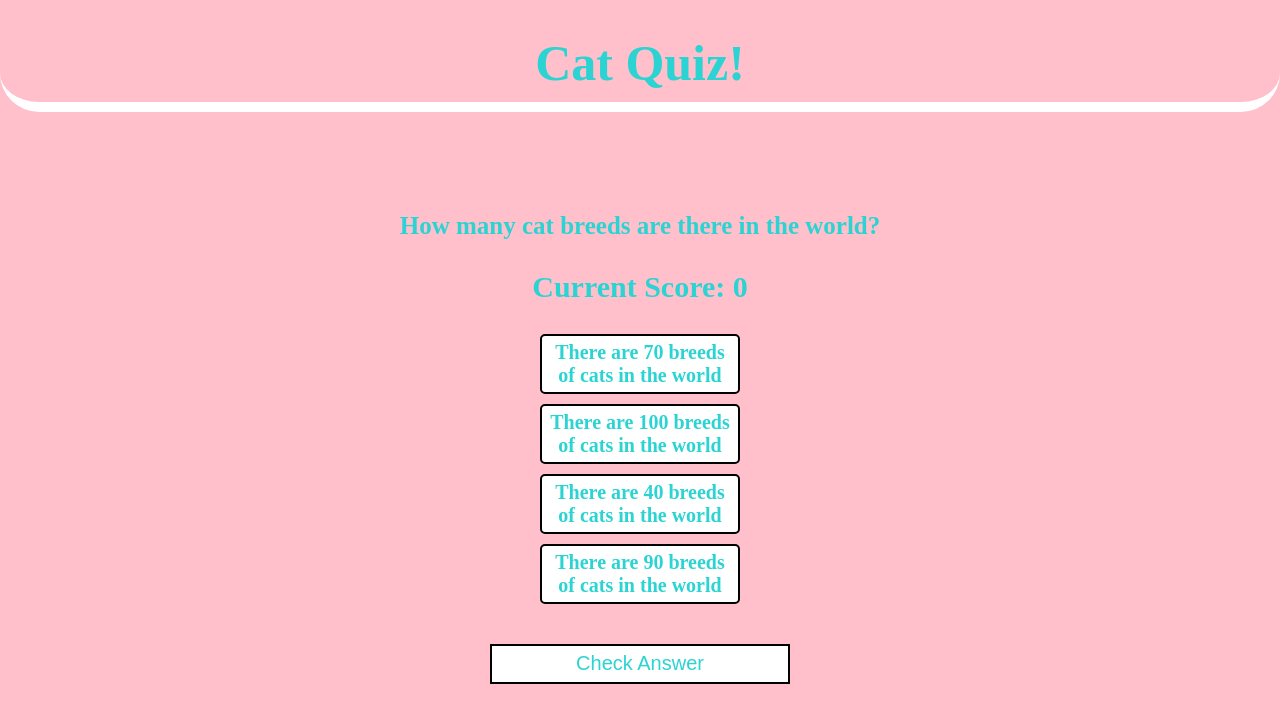
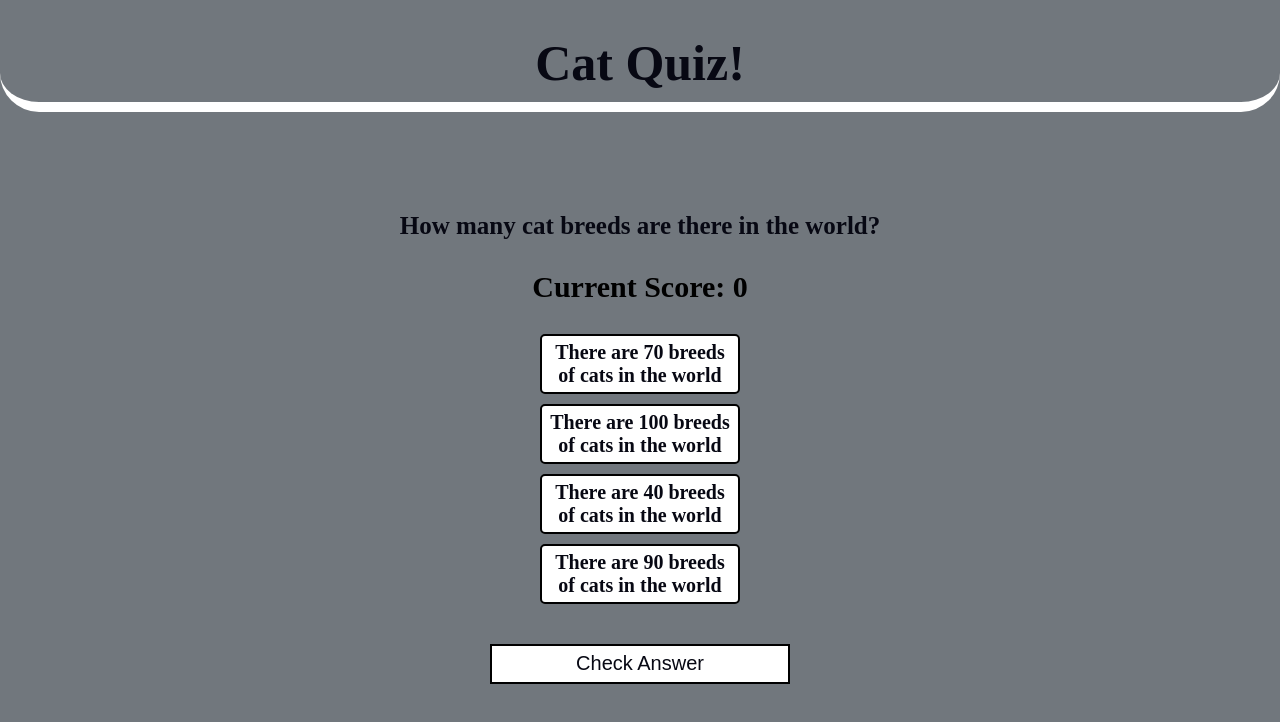
Before and after one commit to TomTurrisi/Cat-Quiz, a plain HTML site: page index.html in a window 1280 px wide. Both pictures are taken after a click on the button "Start Quiz!". Drawn offline with nearby package versions, Linux system fonts and the light colour scheme.

Commit message:
Update style.css

```diff
--- a/style.css
+++ b/style.css
@@ -4,7 +4,7 @@
 }
 
 body {
-    background-color: pink;
+  background-color: #71777D;
   box-sizing: border-box;
   background-size: cover;
   font-size: 20px;
@@ -30,14 +30,14 @@
   padding-bottom: 10px;
   border-bottom: 10px solid #ffffff;
   border-radius: 100px;
-    color: rgb(43, 211, 211);
+  color: #070813;
 }
 
 h2 {
   font-size: 25px;
   text-align: center;
   font-weight: bold;
-    color: rgb(43, 211, 211);
+  color: #070813;
 }
 
 button {
@@ -47,7 +47,7 @@
   font-size: 20px;
   justify-content: space-between;
   background: white;
-    color: rgb(43, 211, 211);
+  color: #070813;
   border: 0.1em black solid;
   cursor: pointer;
 }
@@ -61,7 +61,7 @@
   text-align: center;
   font-weight: bold;
   padding-bottom: 100px;
-    color: rgb(43, 211, 211);
+  color: #070813;
   cursor: pointer;
 }
 
@@ -80,12 +80,12 @@
   padding-top: 80px;
   height: 100px;
   font-size: 30px;
-    color: rgb(43, 211, 211);
+  /* color: rgb(43, 211, 211); */
 }
 
 .question-number, .score {
   font-size: 30px;
-    color: rgb(43, 211, 211);
+  /* color: rgb(43, 211, 211); */
 }
 
 ul {
@@ -96,7 +96,7 @@
 li {
   background: white;
   border: 1px solid white;
-    color: rgb(43, 211, 211);
+  color: #070813;
   width: 200px;
   margin: 10px auto;
   font-size: 20px;
@@ -106,8 +106,8 @@
 }
 
 .selected {
-    background: black;
-    color: rgb(43, 211, 211);
+  background: #f1bfe2;
+  /* color: rgb(43, 211, 211); */
 }
 
 .correct {
```
Lines whose indentation alone changed are shown as unchanged.
